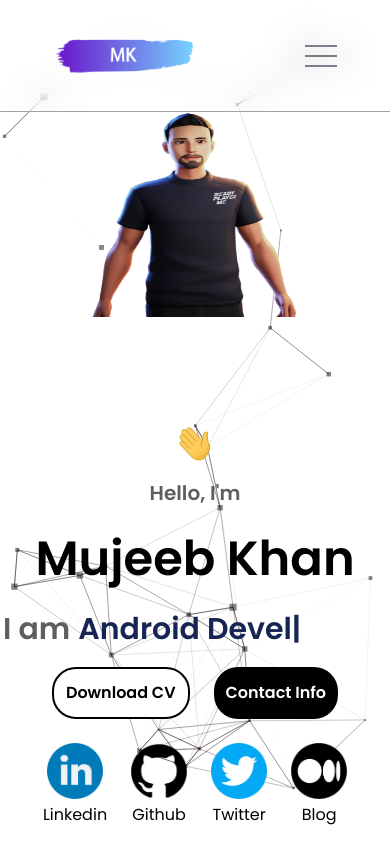
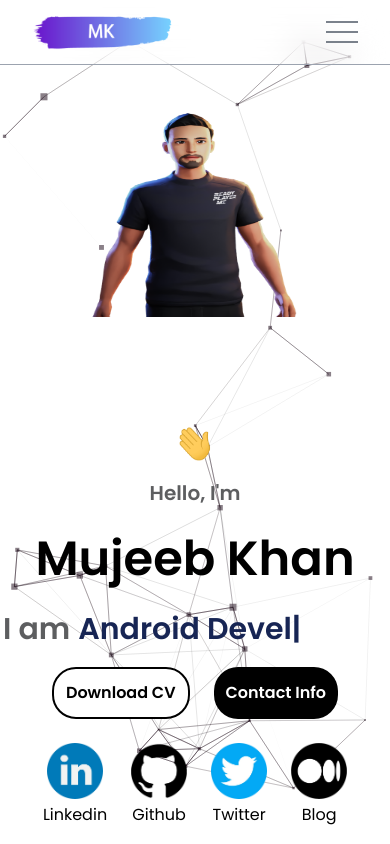
Before and after one commit to khan-mujeeb/noName, a React (Vite) app: page / in a window 390 px wide. Built offline with nearby package versions, Linux system fonts and the light colour scheme.

Commit message:
responsive nav bar added

```diff
--- a/src/App.jsx
+++ b/src/App.jsx
@@ -10,12 +10,9 @@ import ParticleBg from "./components/ParticleBg.jsx";
 function App() {
     const handleNavigation = (sectionId) => {
         const section = document.getElementById(sectionId);
-        console.log("mujeeb " + sectionId);
-        console.log("cscs")
         if (section) {
             section.scrollIntoView({ behavior: "smooth" });
         }
-
     };
 
     return (
--- a/src/components/AboutSection/AboutSection.jsx
+++ b/src/components/AboutSection/AboutSection.jsx
@@ -21,7 +21,7 @@ const AboutSection = () => {
                 <div className="w-[600px] h-full backdrop-blur-sm p-4 rounded-xl">
                     <Tabs>
                         <TabList className="flex gap-4">
-                            <Tab>Personal Info</Tab>
+                            <Tab >Personal Info</Tab>
                             <Tab>Education</Tab>
                         </TabList>
 
--- a/src/components/NavBar/NavBar.jsx
+++ b/src/components/NavBar/NavBar.jsx
@@ -5,8 +5,8 @@ export default function NavBar({ handleNavigation }) {
     const [isNavOpen, setIsNavOpen] = useState(false);
 
     return (
-        <div className="select-none z-50 flex items-center justify-around border-b border-gray-400 py-8 h-28 fixed w-full backdrop-blur-lg">
-            <img className=" w-36" src={mk_logo} alt="" />
+        <div className="select-none z-50 flex items-center  border-b border-gray-400 p-8 h-10 fixed w-full backdrop-blur-lg md:max-2xl:h-28 lg:max-2xl:justify-around justify-between">
+            <img className="w-36" src={mk_logo} alt="" />
             <nav>
                 <section className="MOBILE-MENU flex lg:hidden">
                     <div
@@ -62,7 +62,7 @@ export default function NavBar({ handleNavigation }) {
                     {navList.map((item) => (
                         <li
                             key={item.id}
-                            className="text-xl"
+                            className="text-xl hover:font-semibold transition-all duration-200"
                             href="/about"
                             onClick={() => handleNavigation(item.id)}
                         >
```
Also changed, not shown: src/components/Hero/HeroSection.jsx (+1 -6 lines).
